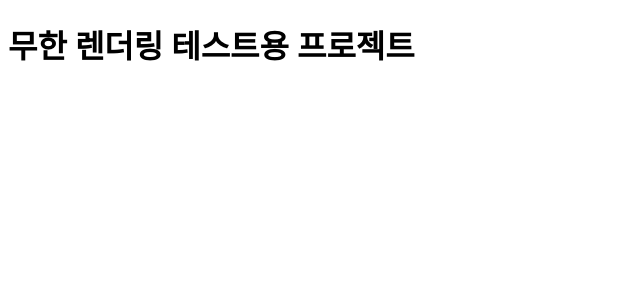
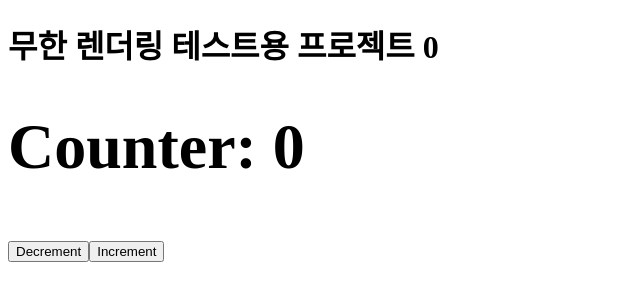
Before and after one commit to ysh4296/zustandTest, a React (Vite) app: page / in a window 1280 px wide. Shown: the top 300 px of the page, without its empty margins (0-640 px from the left). Built offline with nearby package versions, Linux system fonts and the light colour scheme.

Commit message:
feat: custom store 구독 적용

```diff
--- a/custom_modules/store.ts
+++ b/custom_modules/store.ts
@@ -30,6 +30,8 @@ export const createStore = <T>(initialState: T): Store<T> => {
   const subscribe = (listener: Listener<T>) => {
     listeners.add(listener);
     // 구독 해제 함수 반환
+    console.log("subscribed! : ", listeners.size);
+
     return () => {
       listeners.delete(listener);
     };
--- a/custom_modules/useStore.ts
+++ b/custom_modules/useStore.ts
@@ -2,12 +2,14 @@ import { useSyncExternalStore } from "react";
 import type { Store } from "./store.js";
 
 export const createStoreHook = <T>(store: Store<T>) => {
-  return () => {
+  return function useStore(): T {
     const state = store.getState();
     const subscribe = store.subscribe;
 
     // react의 useSyncExternalStore를 사용하여 상태 변경을 구독
-    //
+    // 이 훅은 컴포넌트가 상태를 구독하고, 상태가 변경될 때마다 컴포넌트를 리렌더링합니다.
+    // 첫 번째 인자는 구독 함수, 두 번째 인자는 현재 상태를 반환하는 함수,
+    // 세 번째 인자는 서버 사이드 렌더링을 위한 스냅샷 함수입니다.
     return useSyncExternalStore(
       subscribe,
       () => store.getState(),
--- a/src/App.tsx
+++ b/src/App.tsx
@@ -1,38 +1,20 @@
 import React, { useEffect, useState } from "react";
 import useCounterStore from "./store.js";
+import CounterView from "./counterView.js";
+import { useCounter } from "./customStore.js";
 
 const App: React.FC = () => {
-  // const { setValue } = useTick();
   console.log("App component rendered");
 
+  // const { count } = useCounter();
   const store = useCounterStore();
 
-  // useEffect(() => {
-  //   setValue(0);
-  //   console.log("useEffect called");
-  // }, [setValue]);
-  useEffect(() => {
-    console.log("App mounted");
-    return () => {
-      console.log("App unmounted");
-    };
-  }, []);
-
-  return <h1>무한 렌더링 테스트용 프로젝트</h1>;
-};
-
-const useTick = () => {
-  const [num, setNum] = useState(0);
-  const setValue = (value: number) => {
-    setNum(value);
-  };
-  useEffect(() => {
-    console.log("useTick mounted");
-    return () => {
-      console.log("useTick unmounted");
-    };
-  }, []);
-  return { num, setNum, setValue };
+  return (
+    <h1>
+      무한 렌더링 테스트용 프로젝트 {store.count}
+      <CounterView />
+    </h1>
+  );
 };
 
 export default App;
--- /dev/null
+++ b/src/CounterView.tsx
@@ -0,0 +1,29 @@
+import { counterStore, useCounter } from "./customStore.js";
+
+const CounterView: React.FC = () => {
+  console.log("CounterView component rendered");
+
+  const { count } = useCounter();
+
+  return (
+    <div>
+      <h1>Counter: {count}</h1>
+      <button
+        onClick={() =>
+          counterStore.setState((prev) => ({ count: prev.count - 1 }))
+        }
+      >
+        Decrement
+      </button>
+      <button
+        onClick={() =>
+          counterStore.setState((prev) => ({ count: prev.count + 1 }))
+        }
+      >
+        Increment
+      </button>
+    </div>
+  );
+};
+
+export default CounterView;
--- /dev/null
+++ b/src/customStore.ts
@@ -0,0 +1,9 @@
+import { createStore } from "../custom_modules/store.js";
+import { createStoreHook } from "../custom_modules/useStore.js";
+
+type Counter = { count: number };
+
+// 상태를 관리하는 스토어 생성
+export const counterStore = createStore<Counter>({ count: 0 });
+// 스토어를 통해 상태를 구독하는 훅 생성
+export const useCounter = createStoreHook(counterStore);
```
